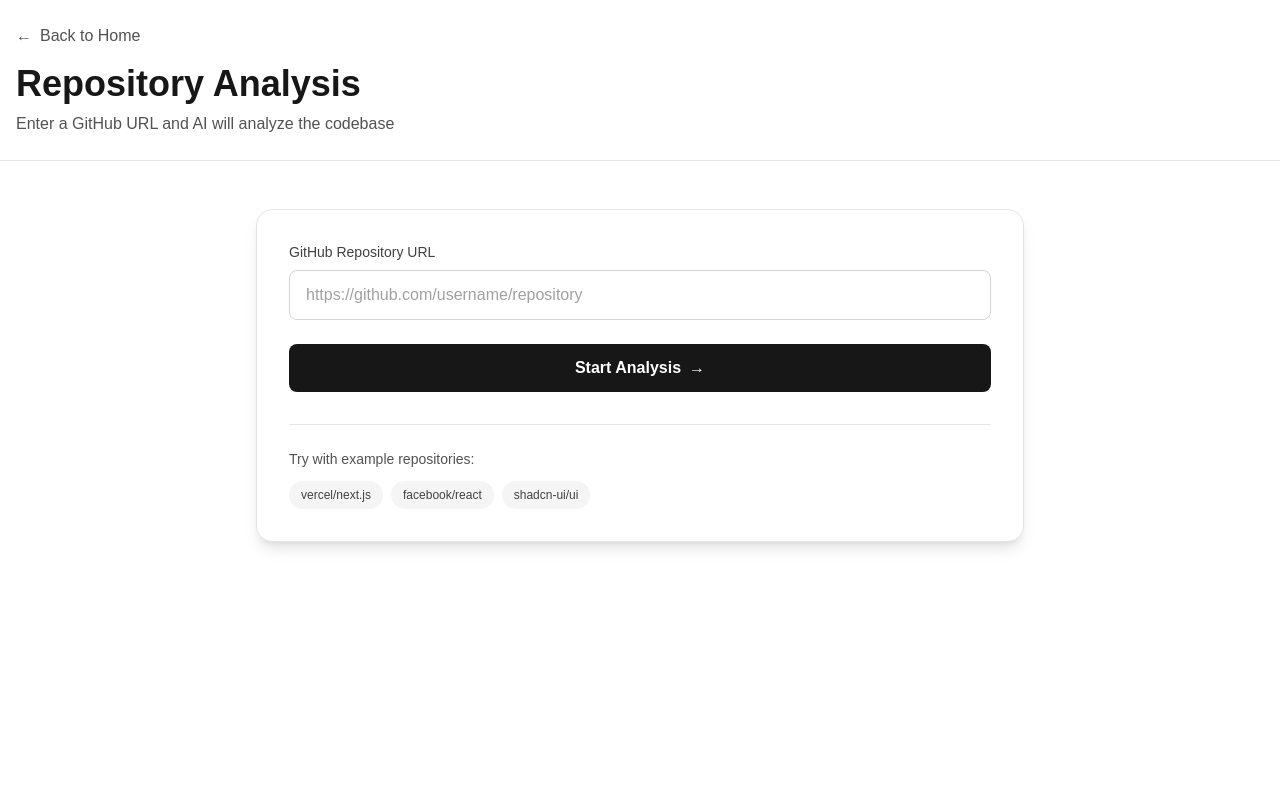
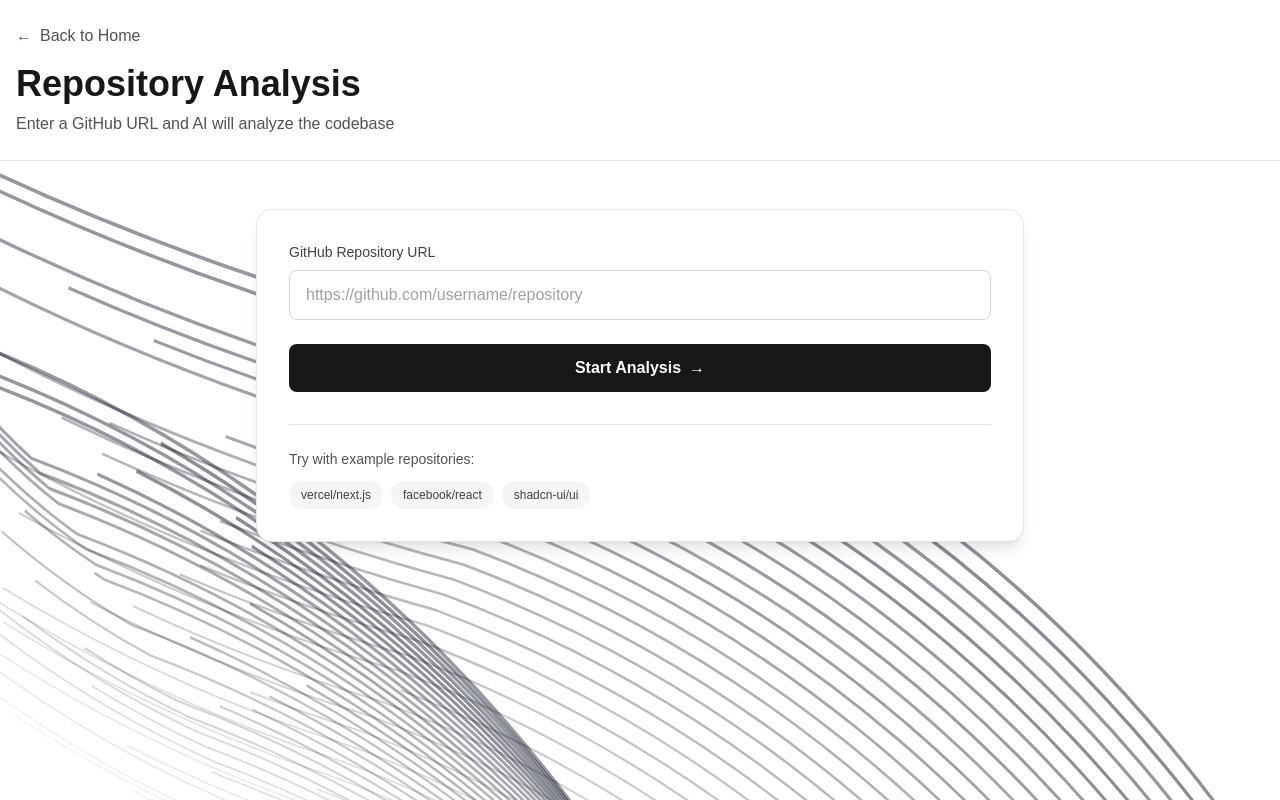
Before and after one commit to Taehoonryu04/Codebase-Narrator, a Next.js app: page /analyze in a window 1280 px wide. Built offline with nearby package versions, Linux system fonts and the light colour scheme.

Commit message:
Analysis page background fix

```diff
--- a/app/analyze/page.tsx
+++ b/app/analyze/page.tsx
@@ -4,6 +4,7 @@ import { useState } from "react";
 import { motion } from "framer-motion";
 import { RepoInputForm } from "@/components/analyze/RepoInputForm";
 import { AnalysisResult } from "@/components/analyze/AnalysisResult";
+import { FloatingPaths } from "@/components/ui/floating-paths";
 import type { AnalysisResult as AnalysisResultType } from "@/lib/types";
 
 /**
@@ -63,9 +64,15 @@ export default function AnalyzePage() {
     };
 
     return (
-        <div className="min-h-screen bg-white dark:bg-neutral-950">
+        <div className="relative min-h-screen w-full bg-white dark:bg-neutral-950">
+            {/* Fixed Background */}
+            <div className="fixed inset-0 pointer-events-none">
+                <FloatingPaths position={1} />
+                <FloatingPaths position={-1} />
+            </div>
+
             {/* Header */}
-            <header className="border-b border-neutral-200 dark:border-neutral-800">
+            <header className="relative z-10 border-b border-neutral-200 dark:border-neutral-800">
                 <div className="container mx-auto px-4 py-6">
                     <motion.a
                         href="/"
@@ -97,7 +104,7 @@ export default function AnalyzePage() {
             </header>
 
             {/* Main Content */}
-            <main className="container mx-auto px-4 py-12">
+            <main className="relative z-10 container mx-auto px-4 py-12">
                 {/* Input Form */}
                 <motion.div
                     initial={{ opacity: 0, y: 20 }}
--- a/app/layout.tsx
+++ b/app/layout.tsx
@@ -22,6 +22,7 @@ export default function RootLayout({
     <html lang="en">
       <body
         className={`${ubuntu.variable} font-sans antialiased`}
+        suppressHydrationWarning
       >
         {children}
       </body>
--- a/components/main/hero.tsx
+++ b/components/main/hero.tsx
@@ -3,53 +3,7 @@
 import { motion } from "framer-motion";
 import Link from "next/link";
 import { Button } from "@/components/ui/button";
-
-function FloatingPaths({ position }: { position: number }) {
-    const paths = Array.from({ length: 36 }, (_, i) => ({
-        id: i,
-        d: `M-${380 - i * 5 * position} -${189 + i * 6}C-${
-            380 - i * 5 * position
-        } -${189 + i * 6} -${312 - i * 5 * position} ${216 - i * 6} ${
-            152 - i * 5 * position
-        } ${343 - i * 6}C${616 - i * 5 * position} ${470 - i * 6} ${
-            684 - i * 5 * position
-        } ${875 - i * 6} ${684 - i * 5 * position} ${875 - i * 6}`,
-        color: `rgba(15,23,42,${0.1 + i * 0.03})`,
-        width: 0.5 + i * 0.03,
-    }));
-
-    return (
-        <div className="absolute inset-0 pointer-events-none">
-            <svg
-                className="w-full h-full text-slate-950 dark:text-white"
-                viewBox="0 0 696 316"
-                fill="none"
-            >
-                <title>Background Paths</title>
-                {paths.map((path) => (
-                    <motion.path
-                        key={path.id}
-                        d={path.d}
-                        stroke="currentColor"
-                        strokeWidth={path.width}
-                        strokeOpacity={0.1 + path.id * 0.03}
-                        initial={{ pathLength: 0.3, opacity: 0.6 }}
-                        animate={{
-                            pathLength: 1,
-                            opacity: [0.3, 0.6, 0.3],
-                            pathOffset: [0, 1, 0],
-                        }}
-                        transition={{
-                            duration: 20 + Math.random() * 10,
-                            repeat: Number.POSITIVE_INFINITY,
-                            ease: "linear",
-                        }}
-                    />
-                ))}
-            </svg>
-        </div>
-    );
-}
+import { FloatingPaths } from "@/components/ui/floating-paths";
 
 export function Hero({
     title = "AI Codebase Narrator",
--- /dev/null
+++ b/components/ui/floating-paths.tsx
@@ -0,0 +1,51 @@
+"use client";
+
+import { motion } from "framer-motion";
+
+export function FloatingPaths({ position }: { position: number }) {
+    const paths = Array.from({ length: 36 }, (_, i) => ({
+        id: i,
+        d: `M-${380 - i * 5 * position} -${189 + i * 6}C-${
+            380 - i * 5 * position
+        } -${189 + i * 6} -${312 - i * 5 * position} ${216 - i * 6} ${
+            152 - i * 5 * position
+        } ${343 - i * 6}C${616 - i * 5 * position} ${470 - i * 6} ${
+            684 - i * 5 * position
+        } ${875 - i * 6} ${684 - i * 5 * position} ${875 - i * 6}`,
+        color: `rgba(15,23,42,${0.1 + i * 0.03})`,
+        width: 0.5 + i * 0.03,
+    }));
+
+    return (
+        <div className="absolute inset-0 pointer-events-none">
+            <svg
+                className="w-full h-full text-slate-950 dark:text-white"
+                viewBox="0 0 696 316"
+                fill="none"
+                preserveAspectRatio="none"
+            >
+                <title>Background Paths</title>
+                {paths.map((path) => (
+                    <motion.path
+                        key={path.id}
+                        d={path.d}
+                        stroke="currentColor"
+                        strokeWidth={path.width}
+                        strokeOpacity={0.1 + path.id * 0.03}
+                        initial={{ pathLength: 0.3, opacity: 0.6 }}
+                        animate={{
+                            pathLength: 1,
+                            opacity: [0.3, 0.6, 0.3],
+                            pathOffset: [0, 1, 0],
+                        }}
+                        transition={{
+                            duration: 20 + Math.random() * 10,
+                            repeat: Number.POSITIVE_INFINITY,
+                            ease: "linear",
+                        }}
+                    />
+                ))}
+            </svg>
+        </div>
+    );
+}
```
